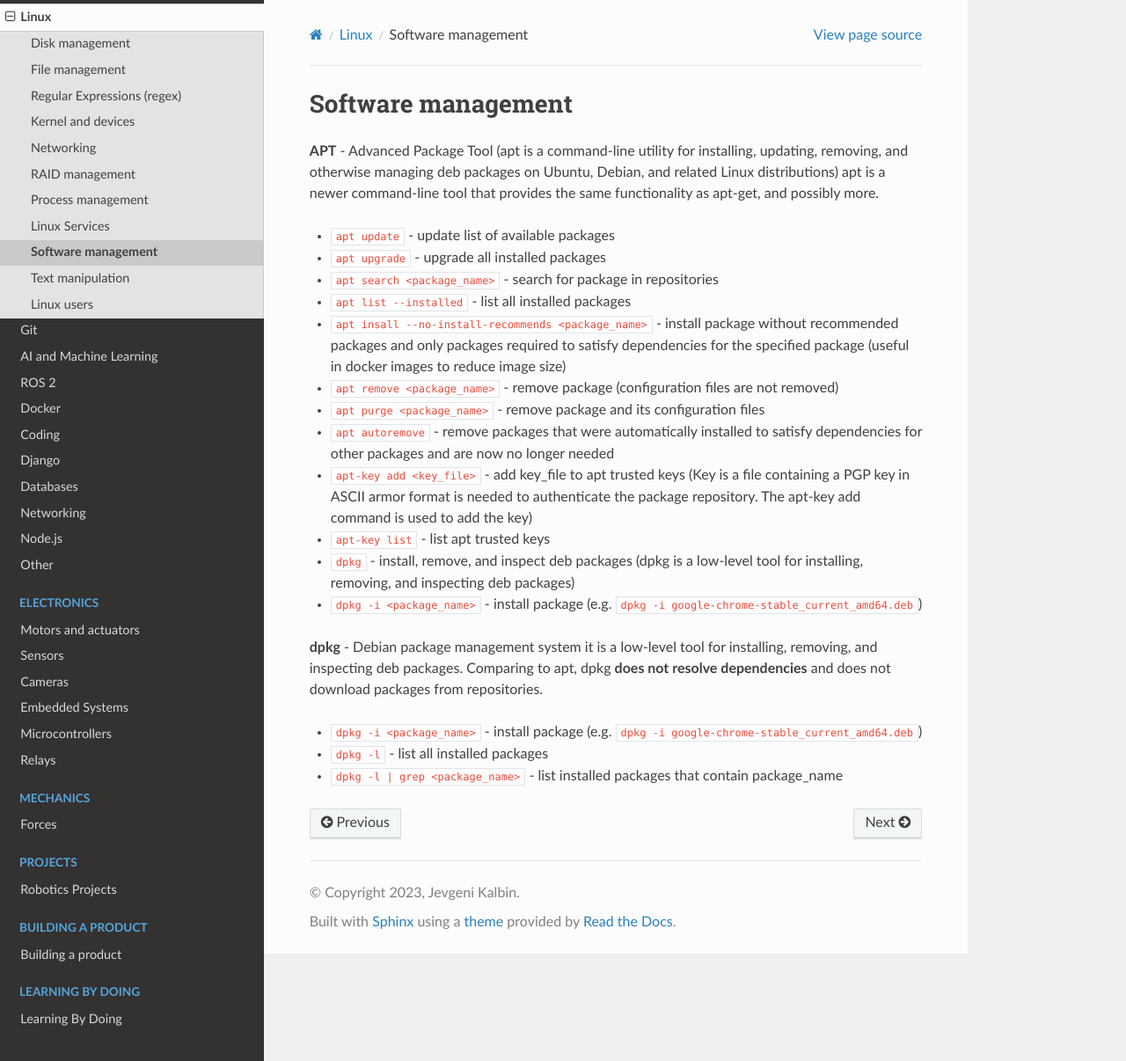
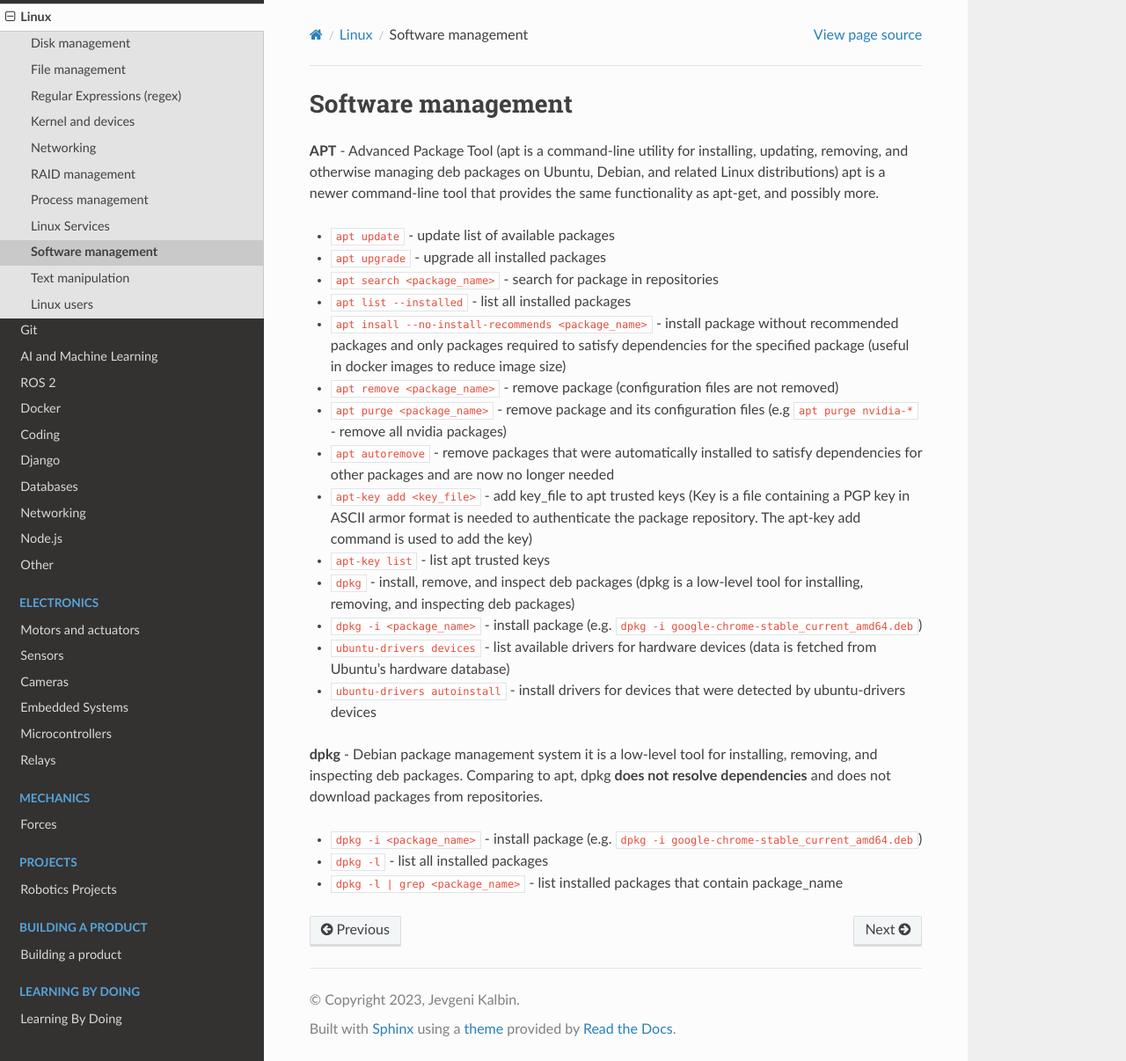
Before and after one commit to jevgenik/manuals, a Sphinx documentation site: the page built from source/files/software/linux/software_management.rst, in a window 1280 px wide and 1206 px high. Shown: the whole window at 88% size. Built offline with Sphinx 7.4.7 and the Read the Docs theme 2.0.0, drawn with Linux system fonts in a browser that asks for light colours.

Commit message:
software_management

```diff
--- a/source/files/electronics/embedded_systems/nvidia.rst
+++ b/source/files/electronics/embedded_systems/nvidia.rst
@@ -13,3 +13,6 @@ Web resources
 * `NVIDIA Jetson <https://developer.nvidia.com/embedded-computing>`_
 * `Jetpack <https://developer.nvidia.com/embedded/jetpack>`_
 * `JetsonHacks <https://jetsonhacks.com/>`_
+
+
+* ``nvidia-smi`` - NVIDIA System Management Interface program. Provides monitoring and management capabilities for NVIDIA GPUs
--- a/source/files/software/linux/kernel.rst
+++ b/source/files/software/linux/kernel.rst
@@ -18,6 +18,8 @@ It is the last piece of software that is unloaded from memory when the system sh
   that are not included in the mainline kernel.
 
   - ``dkms status`` - display the status of kernel modules managed by DKMS
+
+* ``lspci`` - list PCI devices (e.g. graphics card)
 
 * ``lsusb`` - list USB devices
 
--- a/source/files/software/linux/software_management.rst
+++ b/source/files/software/linux/software_management.rst
@@ -19,7 +19,7 @@ the same functionality as apt-get, and possibly more.
 
 * ``apt remove <package_name>`` - remove package (configuration files are not removed)
 
-* ``apt purge <package_name>`` - remove package and its configuration files
+* ``apt purge <package_name>`` - remove package and its configuration files (e.g ``apt purge nvidia-*`` - remove all nvidia packages)
 
 * ``apt autoremove`` - remove packages that were automatically installed to satisfy dependencies
   for other packages and are now no longer needed
@@ -33,6 +33,10 @@ the same functionality as apt-get, and possibly more.
 
 * ``dpkg -i <package_name>`` - install package (e.g. ``dpkg -i google-chrome-stable_current_amd64.deb``)
 
+* ``ubuntu-drivers devices`` - list available drivers for hardware devices (data is fetched from Ubuntu's hardware database)
+
+* ``ubuntu-drivers autoinstall`` - install drivers for devices that were detected by ubuntu-drivers devices
+
 
 **dpkg** - Debian package management system
 it is a low-level tool for installing, removing, and inspecting deb packages.
```
